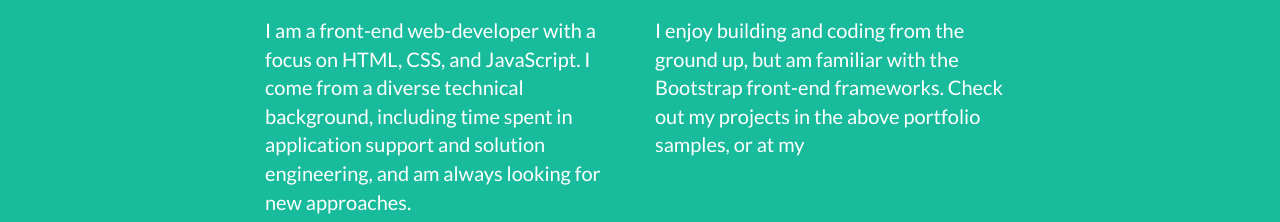
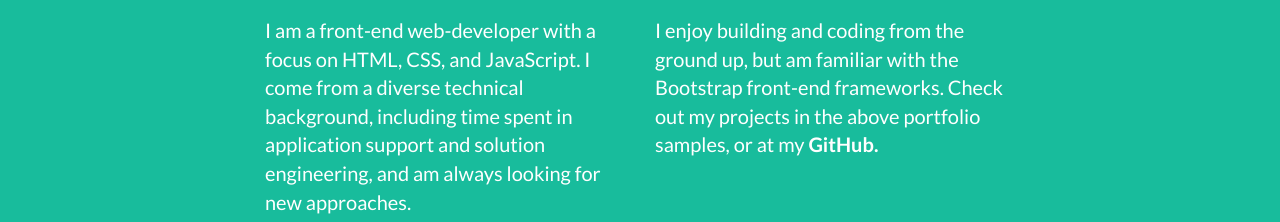
Before and after one commit to whysgai/portfolioSite, a website: page index.html in a window 1280 px wide. Shown: the part 1900-2122 px from the top of the page. Drawn offline with nearby package versions, Linux system fonts and the light colour scheme.

Commit message:
added link to GitHub in about me

```diff
--- a/css/freelancer.css
+++ b/css/freelancer.css
@@ -503,3 +503,9 @@ fieldset[disabled] .btn-success.active {
   opacity: 0;
   display: none;
 }
+
+#aboutMeLink{
+  text-decoration: none;
+  color: white;
+  font-weight: bold;
+}
```
